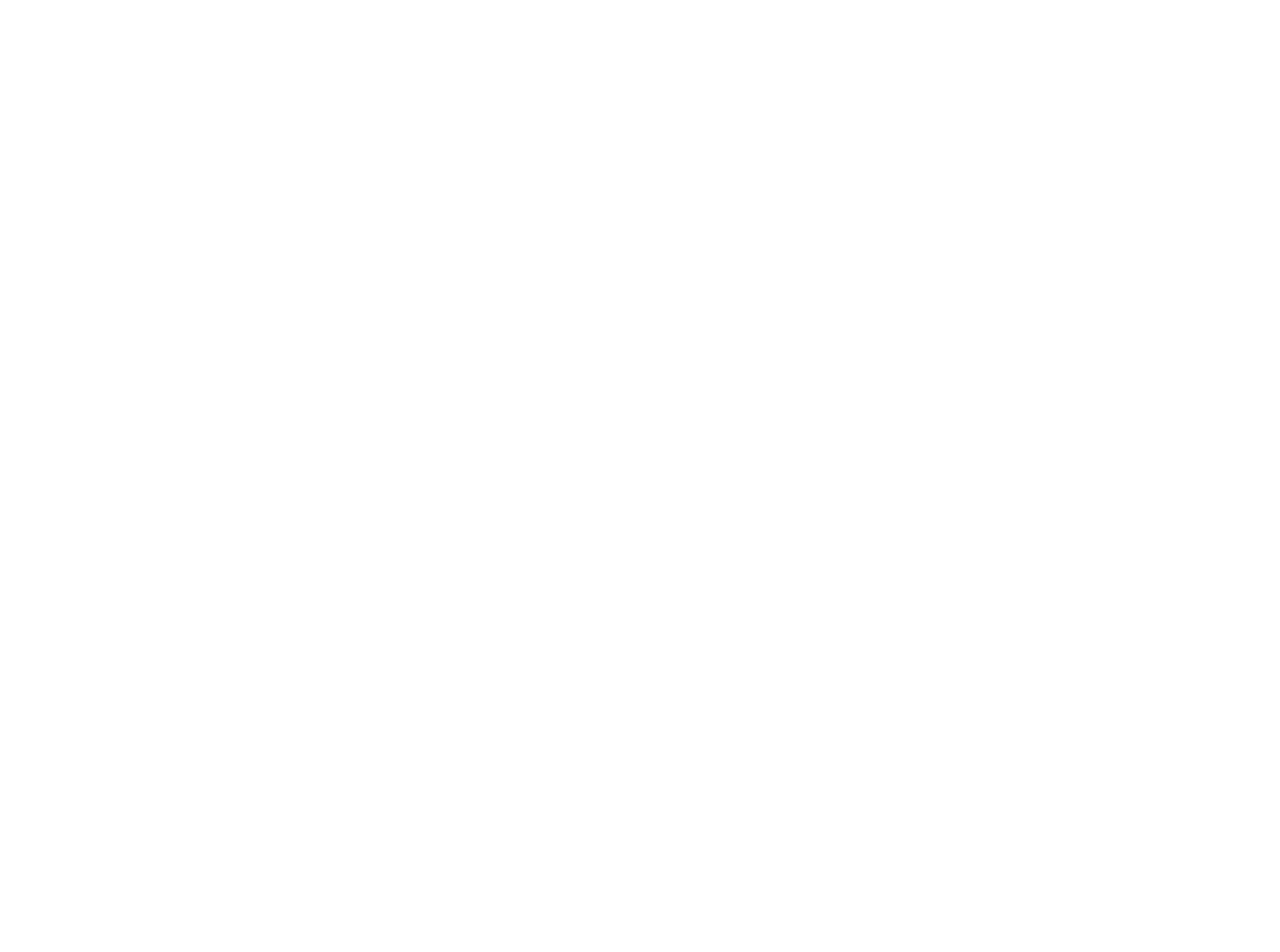
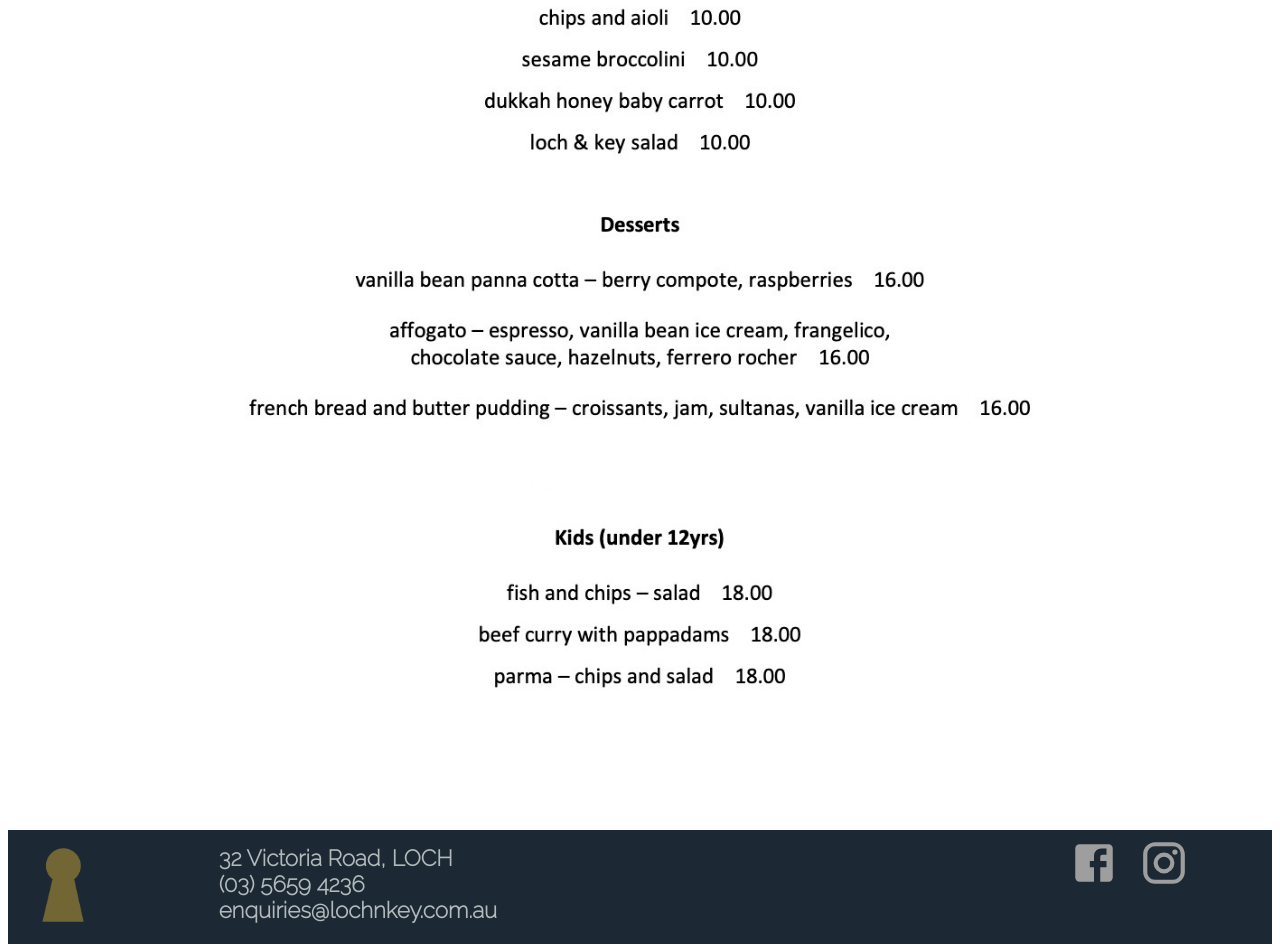
Before and after one commit to Ninetta11/Loch-n-Key, a React (Create React App) app: page /menu in a window 1280 px wide. Shown: the part 1577-2529 px from the top of the page. Before the commit the page ends 944 px from the top, so only its background shows below. Built offline with nearby package versions, Linux system fonts and the light colour scheme; a web font is replaced by a local one.

Commit message:
Menu Added

```diff
--- a/src/data/pages.tsx
+++ b/src/data/pages.tsx
@@ -11,11 +11,11 @@ const pages = [
         link: 'home',
         icon: <HomeIcon />
     },
-    // {
-    //     title: 'Menu',
-    //     link: 'menu',
-    //     icon: <RestaurantMenuTwoToneIcon />
-    // },
+    {
+        title: 'Menu',
+        link: 'menu',
+        icon: <RestaurantMenuTwoToneIcon />
+    },
     // {
     //     title: 'Events',
     //     link: 'events',
--- a/src/pages/Menu.tsx
+++ b/src/pages/Menu.tsx
@@ -1,5 +1,5 @@
 import * as React from 'react';
-import { Box, Container, Grid, List, ListItem, ListItemButton, ListItemIcon, Typography } from '@mui/material';
+import { Box, Container, ImageList, ImageListItem, Typography } from '@mui/material';
 import { createTheme, ThemeProvider } from '@mui/material/styles';
 import Wrapper from '../components/Wrapper';
 
@@ -40,6 +40,7 @@ theme.typography.h4 = {
     paddingBottom: '10px',
 };
 
+
 function Menu() {
     return (
         <div>
@@ -50,9 +51,25 @@ function Menu() {
                     </ThemeProvider>
                 </Wrapper>
             </Box>
-            <Box sx={{ width: '100%', height: '100%' }} >
+            <Box sx={{ width: '100%' }}>
                 <Container sx={{ width: '100%', marginTop: 5, marginBottom: 5 }}>
                     <ThemeProvider theme={theme}>
+                        <ImageList cols={1}>
+                            <ImageListItem key='Menu'>
+                                <img
+                                    src={`${process.env.PUBLIC_URL}/assets/images/menu.jpg?auto=format`}
+                                    alt='Loch & Key Menu'
+                                    loading="lazy"
+                                />
+                            </ImageListItem>
+                            <ImageListItem key='Kids Menu'>
+                                <img
+                                    src={`${process.env.PUBLIC_URL}/assets/images/kidsmenu.jpg?auto=format`}
+                                    alt='Loch & Key Kids Menu'
+                                    loading="lazy"
+                                />
+                            </ImageListItem>
+                        </ImageList>
                     </ThemeProvider>
                 </Container>
             </Box >
```
Also changed, not shown: public/assets/images/kidsmenu.jpg (added), public/assets/images/menu.jpg (added).
